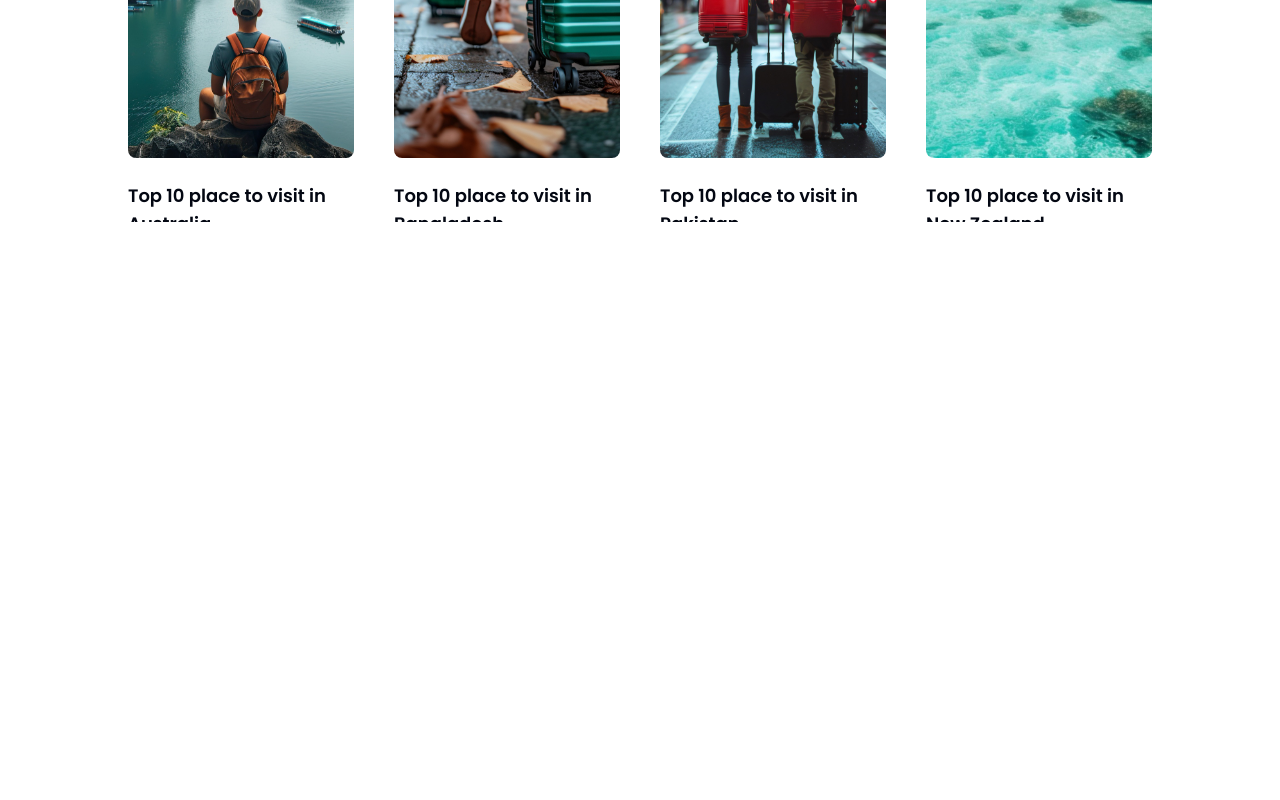
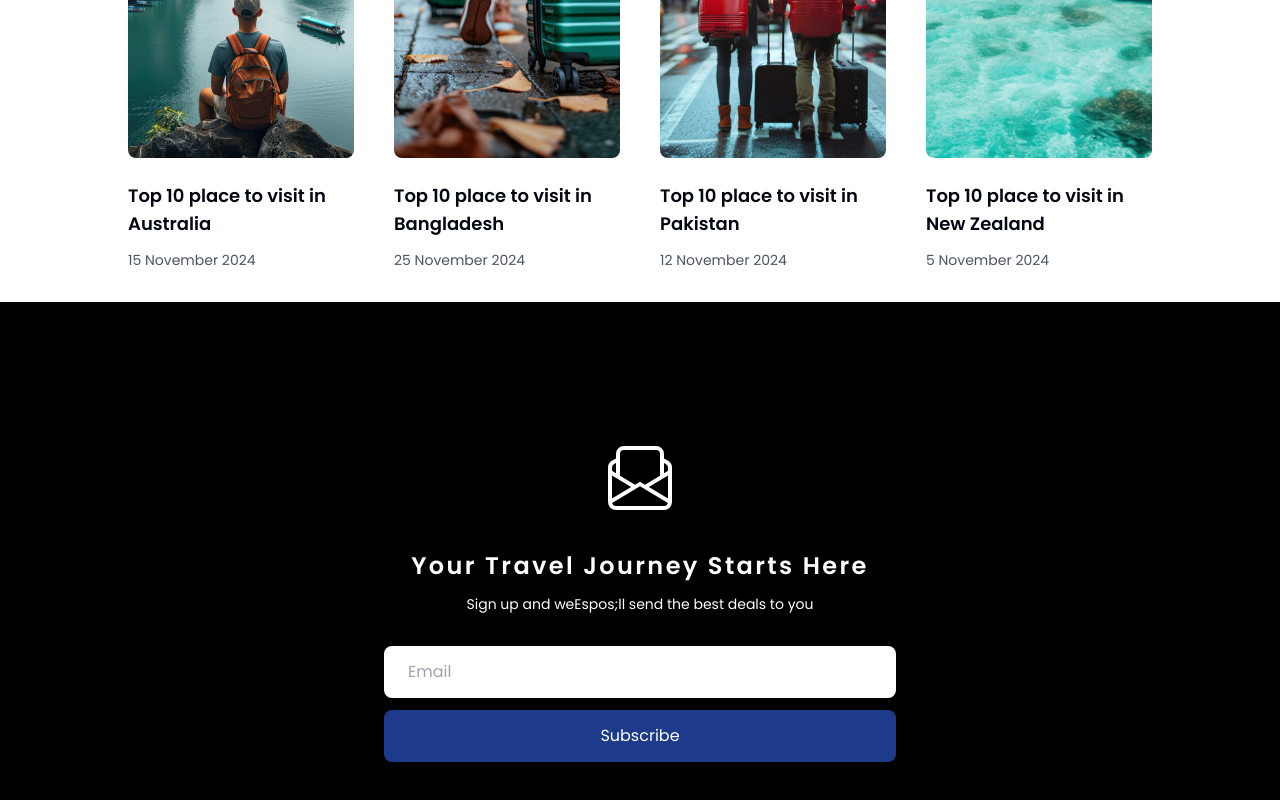
Before and after one commit to programer1983/next.js-travel-slidernpm-sliderswipper-scrollanimation, a Next.js app: page / in a window 1280 px wide. Shown: the part 3762-4562 px from the top of the page. Before the commit the page ends 3984 px from the top, so only its background shows below. Built offline with nearby package versions, Linux system fonts and the light colour scheme.

Commit message:
create  formnews section

```diff
--- /dev/null
+++ b/components/FormNews/FormNews.tsx
@@ -0,0 +1,27 @@
+import React from 'react'
+import { BsEnvelopePaper } from 'react-icons/bs'
+
+
+const FormNews = () => {
+  return (
+    <div className='pt-[10px] pb-[20px] md:pt-16 md:pb-16 flex flex-col items-center justify-center w-full bg-black mt-20'>
+        <BsEnvelopePaper className='w-16 h-16 text-white mt-20'/>
+        <h1 className='text-lg text-center  sm:text-xl md:text-2xl text-white font-semibold mt-10 tracking-widest'>
+            Your Travel Journey Starts Here
+        </h1>
+        <p className='mt-3 text-white text-xs sm:text-sm'>Sign up and weEspos;ll send the best deals to you</p>
+        <div className='w-full'>
+         <input
+            className='px-6 py-3.5 bg-white mt-8 w-[95%] sm:w-[80%] md:w-[60%] lg:w-[40%] block mx-auto rounded-lg outline-none'
+            type="text"
+            placeholder='Email'
+         />
+         <button className='px-6 py-3.5 bg-blue-900 text-white hover:bg-blue-950 transition-all duration-200 mt-3 w-[95%] sm:w-[80%] md:w-[60%] lg:w-[40%] block mx-auto rounded-lg outline-none'>
+            Subscribe
+         </button>
+        </div>
+    </div>
+  )
+}
+
+export default FormNews
--- a/components/Home/Home.tsx
+++ b/components/Home/Home.tsx
@@ -5,6 +5,7 @@ import Hotel from '../Hotel/Hotel'
 import WhyChose from '../WhyChose/WhyChose'
 import Review from '../Review/Review'
 import News from '../News/News'
+import FormNews from '../FormNews/FormNews'
 
 
 
@@ -17,6 +18,7 @@ const Home = () => {
       <WhyChose />
       <Review />
       <News />
+      <FormNews />
     </div>
   )
 }
```
